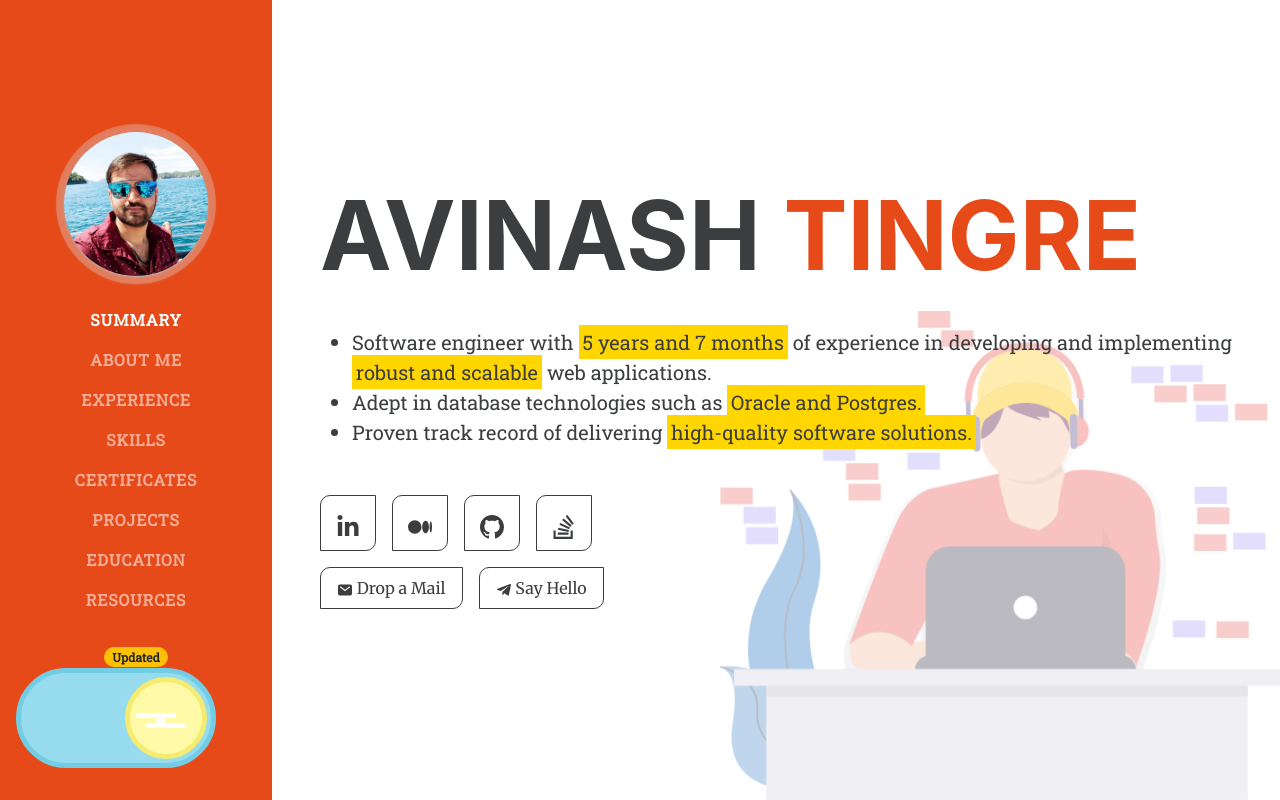
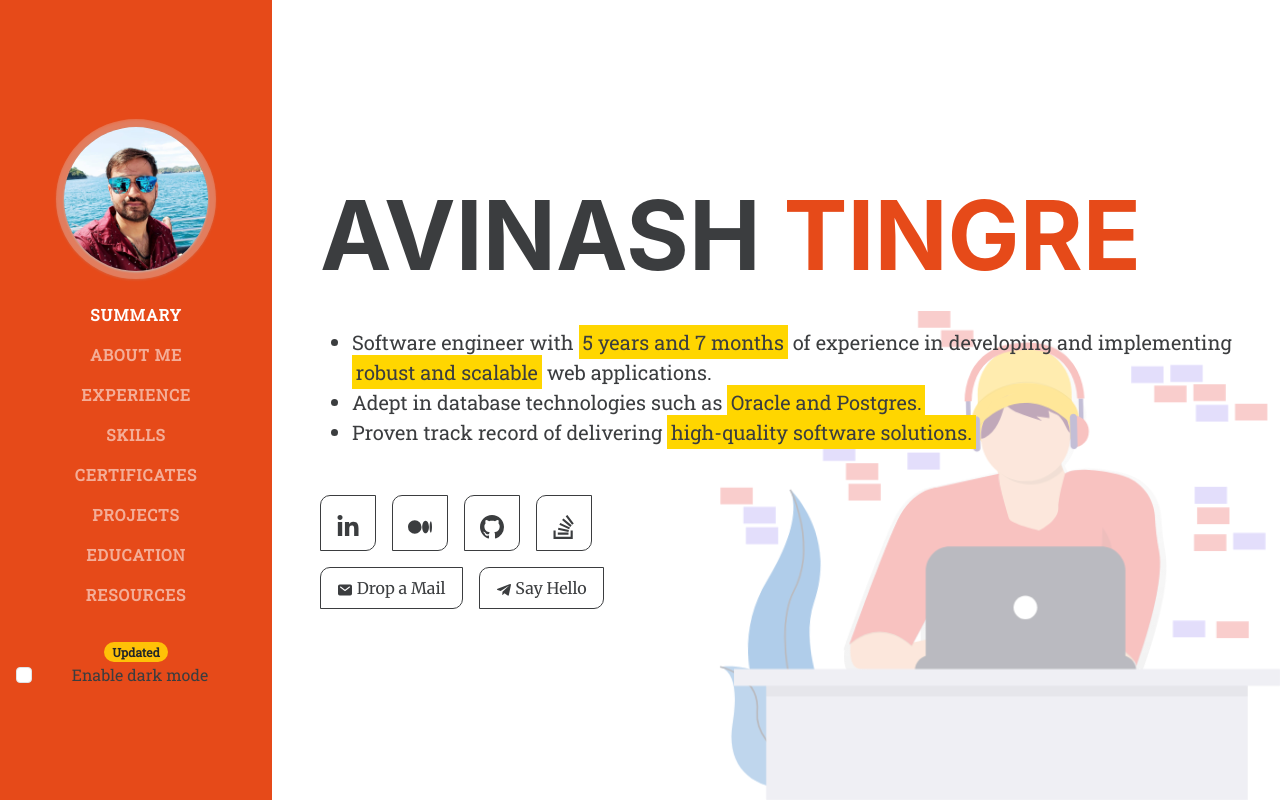
Before and after one commit to tingreavinash/avinash.github.io, a React (Create React App) app: page / in a window 1280 px wide. Shown: the top 800 px of the page. Built offline with nearby package versions, Linux system fonts and the light colour scheme; no server answers; a web font is replaced by a local one.

Commit message:
Update dark theme

```diff
--- a/src/App.js
+++ b/src/App.js
@@ -39,7 +39,7 @@ function App() {
     setLoading(true);
     setTimeout(() => {
       setLoading(false);
-    }, 100);
+    }, 4000);
 
   }, []);
 
--- a/src/components/DarkthemeToggle/DarkthemeToggle.js
+++ b/src/components/DarkthemeToggle/DarkthemeToggle.js
@@ -36,7 +36,8 @@ function DarkthemeToggle() {
 
 
     return (
-        <div className="container--toggle">
+        <div class="form-check form-check-inline align-items-center">
+            {/* <div className="container--toggle">
             {
                 theme === "dark-theme" ?
                     <input type="checkbox" id="toggle" className="toggle--checkbox" onClick={() => toggleTheme()} checked />
@@ -46,7 +47,16 @@ function DarkthemeToggle() {
             <label htmlFor="toggle" className="toggle--label">
                 <span className="toggle--label-background"></span>
             </label>
+        </div> */}
+            {
+                theme === "dark-theme" ?
+                    <input class="form-check-input" type="checkbox" id="inlineCheckbox1" onClick={() => toggleTheme()} checked />
+                    :
+                    <input class="form-check-input" type="checkbox" id="inlineCheckbox1" onClick={() => toggleTheme()} />
+            }
+            <label class="form-check-label" for="inlineCheckbox1">Enable dark mode</label>
         </div>
+
     )
 }
 
--- a/src/components/Sidebar/Sidebar.css
+++ b/src/components/Sidebar/Sidebar.css
@@ -99,7 +99,3 @@
     }
 
 }
-.theme-toggle{
-    max-width: 1rem;
-    max-height: 1rem;
-}
--- a/src/components/Sidebar/Sidebar.js
+++ b/src/components/Sidebar/Sidebar.js
@@ -8,6 +8,8 @@ import DarkthemeToggle from '../DarkthemeToggle/DarkthemeToggle';
 function Sidebar(props) {
 
     const [lastUpdatedTime, setLastUpdatedTime] = useState("");
+
+
 
     useEffect(() => {
 
@@ -137,10 +139,8 @@ function Sidebar(props) {
                                 Updated {lastUpdatedTime}
                             </span>
                         </div>
-                        <div className='theme-toggle'>
+                        <DarkthemeToggle />
 
-                        <DarkthemeToggle />
-                        </div>
 
                     </ul>
                 </div>
--- a/src/index.css
+++ b/src/index.css
@@ -33,6 +33,7 @@
     --indigo-color: #6b7abb;
     --gray-border: #e8e8ea;
     --gray-dots: #e8e8ea;
+
 }
 
 .dark-theme {
@@ -69,6 +70,7 @@
     --indigo-color: #6b7abb;
     --gray-border: #e8e8ea;
     --gray-dots: #e8e8ea;
+
 }
 
 body {
```
